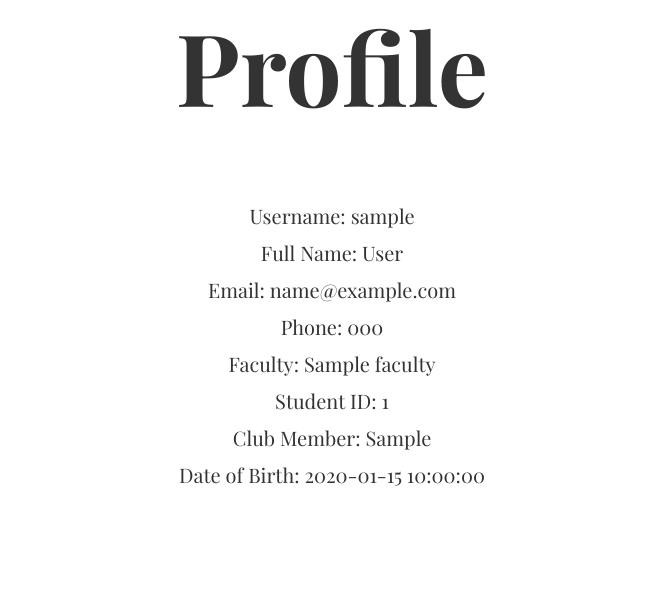
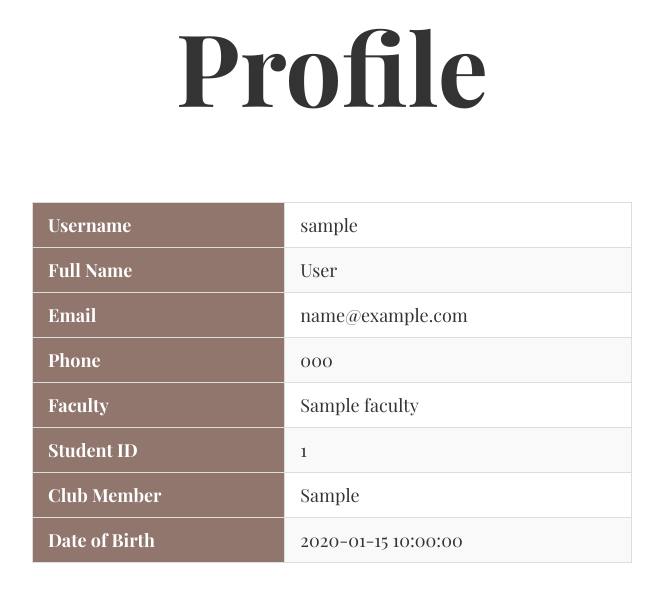
Before and after one commit to the1nP/tonkitlab_borrow, a Flask app: template templates/profile.html in a window 1280 px wide. Shown: the part 132-734 px from the top of the page, without its empty margins (308-971 px from the left). Run offline with Flask 3, Linux system fonts and the light colour scheme; the template is opened without the code that fills it: most values are stand-ins (such as "Sample title", 1, 10 or a date in 2020); parts of the project's set-up code (start-up, migrations or seed data) failed here and were passed over; some libraries are stand-ins or nearby versions.

Commit message:
Refactor profile display to use a table layout

```diff
--- a/static/css/profile.css
+++ b/static/css/profile.css
@@ -248,3 +248,33 @@ ul.menu li a:hover {
 .login-button:hover {
     background-color: #45a049;
 }
+
+.profile-table {
+    margin: 0 auto;
+    border-collapse: collapse;
+    width: 80%;
+    max-width: 600px;
+    font-family: 'Playfair Display', serif;
+    font-size: 18px;
+    color: #333;
+    text-align: left;
+}
+
+.profile-table th, .profile-table td {
+    border: 1px solid #ddd;
+    padding: 10px 15px;
+}
+
+.profile-table th {
+    background-color: #91766E;
+    color: white;
+    text-align: left;
+}
+
+.profile-table tr:nth-child(even) {
+    background-color: #f9f9f9;
+}
+
+.profile-table tr:hover {
+    background-color: #f1f1f1;
+}
--- a/templates/profile.html
+++ b/templates/profile.html
@@ -46,14 +46,40 @@
     <main>
         <section class="profile">
             <h1>Profile</h1>
-            <p>Username: {{ user_info.username }}</p>
-            <p>Full Name: {{ user_info.fullname }}</p>
-            <p>Email: {{ user_info.email }}</p>
-            <p>Phone: {{ user_info.phone }}</p>
-            <p>Faculty: {{ user_info.faculty }}</p>
-            <p>Student ID: {{ user_info.student_id }}</p>
-            <p>Club Member: {{ user_info.club_member }}</p>
-            <p>Date of Birth: {{ user_info.dob }}</p>
+            <table class="profile-table">
+                <tr>
+                    <th>Username</th>
+                    <td>{{ user_info.username }}</td>
+                </tr>
+                <tr>
+                    <th>Full Name</th>
+                    <td>{{ user_info.fullname }}</td>
+                </tr>
+                <tr>
+                    <th>Email</th>
+                    <td>{{ user_info.email }}</td>
+                </tr>
+                <tr>
+                    <th>Phone</th>
+                    <td>{{ user_info.phone }}</td>
+                </tr>
+                <tr>
+                    <th>Faculty</th>
+                    <td>{{ user_info.faculty }}</td>
+                </tr>
+                <tr>
+                    <th>Student ID</th>
+                    <td>{{ user_info.student_id }}</td>
+                </tr>
+                <tr>
+                    <th>Club Member</th>
+                    <td>{{ user_info.club_member }}</td>
+                </tr>
+                <tr>
+                    <th>Date of Birth</th>
+                    <td>{{ user_info.dob }}</td>
+                </tr>
+            </table>
         </section>
     </main>
 
```
